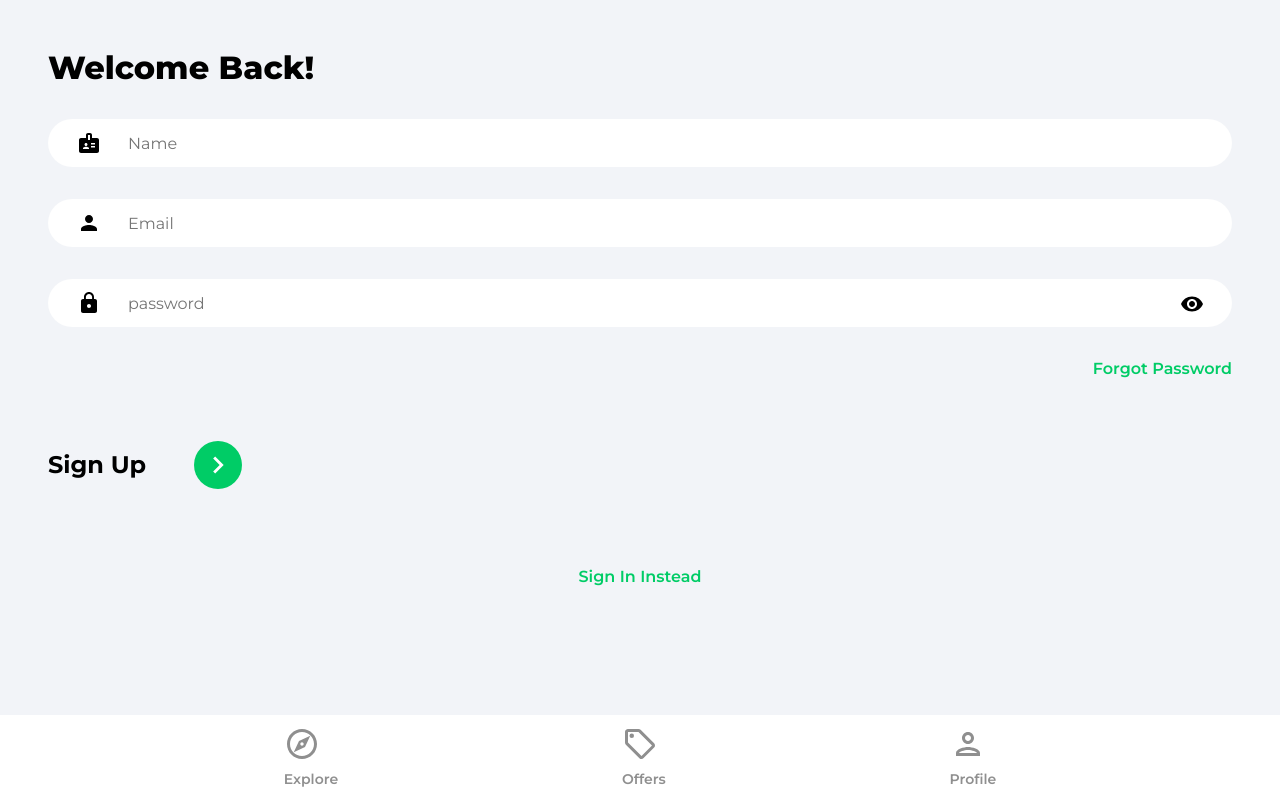
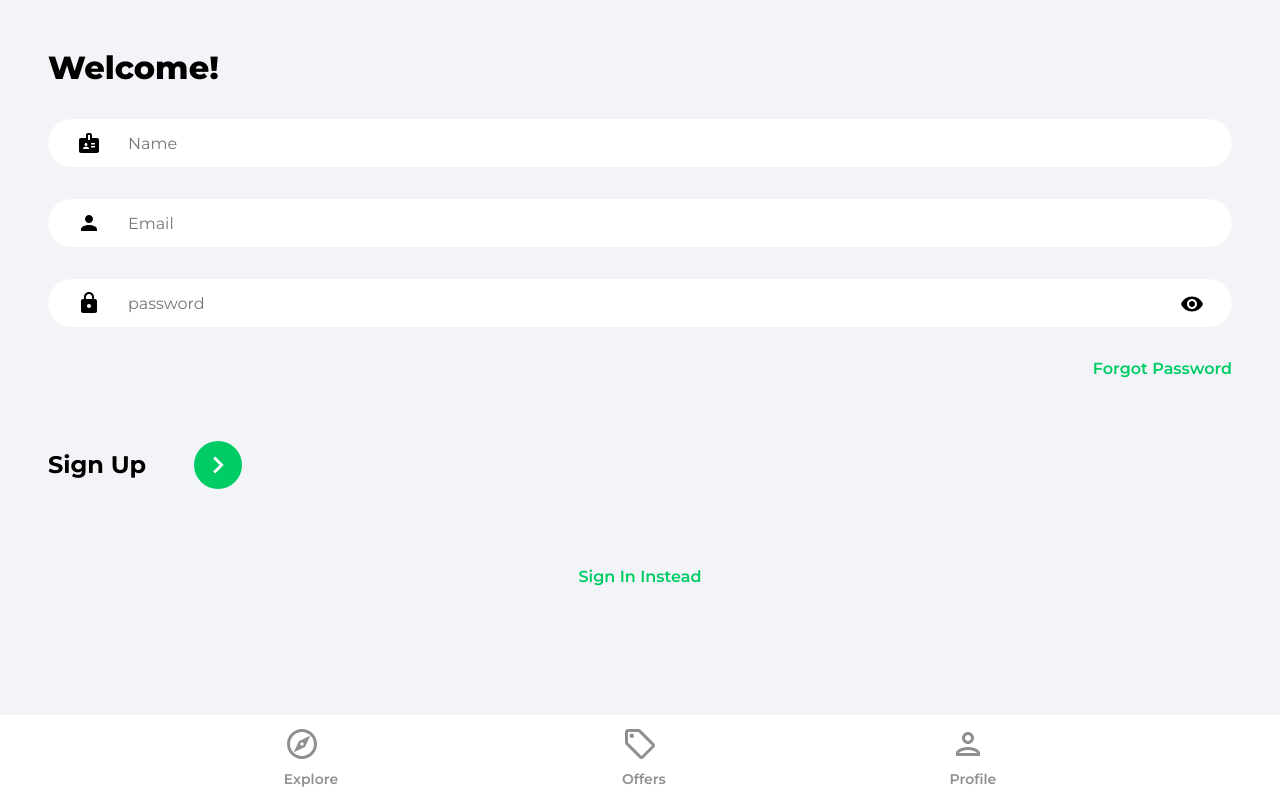
Before and after one commit to ic3surf3r/Housemarket-React-Firebase, a React (Create React App) app: page /sign-up in a window 1280 px wide. Built offline with nearby package versions, Linux system fonts and the light colour scheme.

Commit message:
add user data to database

```diff
--- a/src/pages/SignUp.jsx
+++ b/src/pages/SignUp.jsx
@@ -5,6 +5,7 @@ import {
   createUserWithEmailAndPassword,
   updateProfile,
 } from "firebase/auth";
+import { setDoc, doc, serverTimestamp } from "firebase/firestore";
 import { db } from "../firebase.config";
 import { ReactComponent as ArrowRightIcon } from "../assets/svg/keyboardArrowRightIcon.svg";
 import visibilityIcon from "../assets/svg/visibilityIcon.svg";
@@ -45,6 +46,12 @@ function SignUp() {
         displayName: name,
       });
 
+      const formDataCopy = { ...formData };
+      delete formDataCopy.password;
+      formDataCopy.timestamp = serverTimestamp();
+
+      await setDoc(doc(db, "users", user.uid), formDataCopy);
+
       navigate("/");
     } catch (error) {
       console.log(error);
@@ -55,7 +62,7 @@ function SignUp() {
     <>
       <div className="pageContainer">
         <header>
-          <p className="pageHeader">Welcome Back!</p>
+          <p className="pageHeader">Welcome!</p>
         </header>
         <main>
           <form onSubmit={onSubmit}>
```
